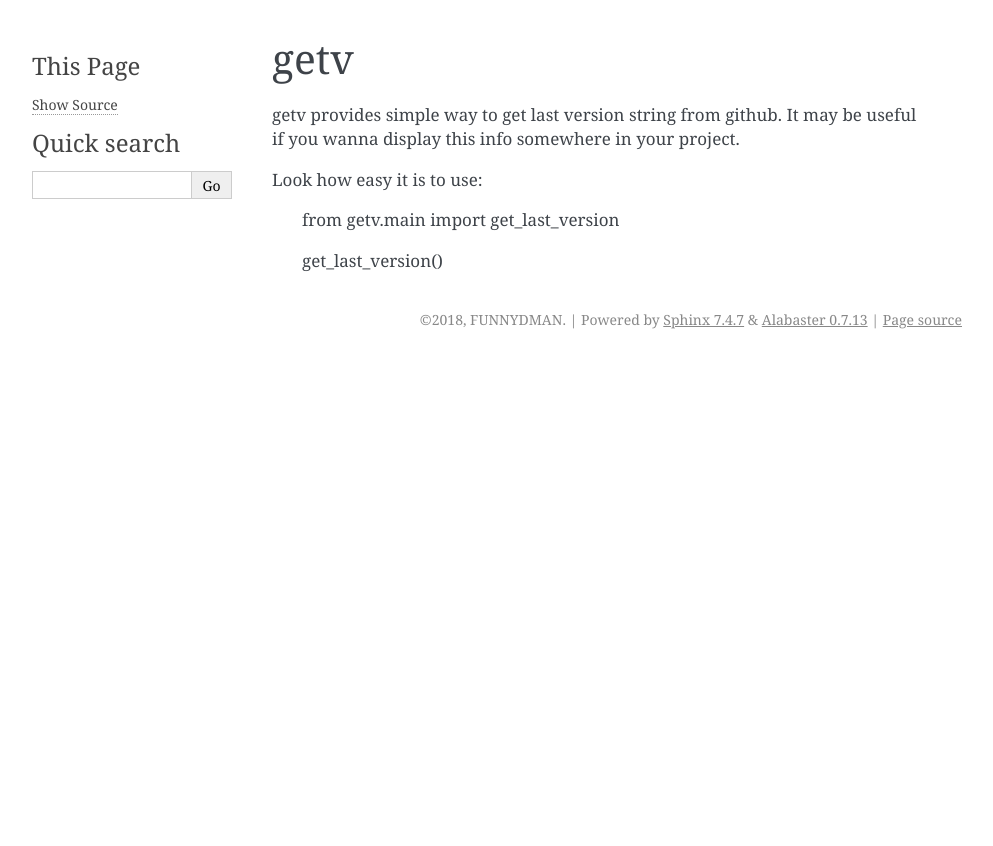
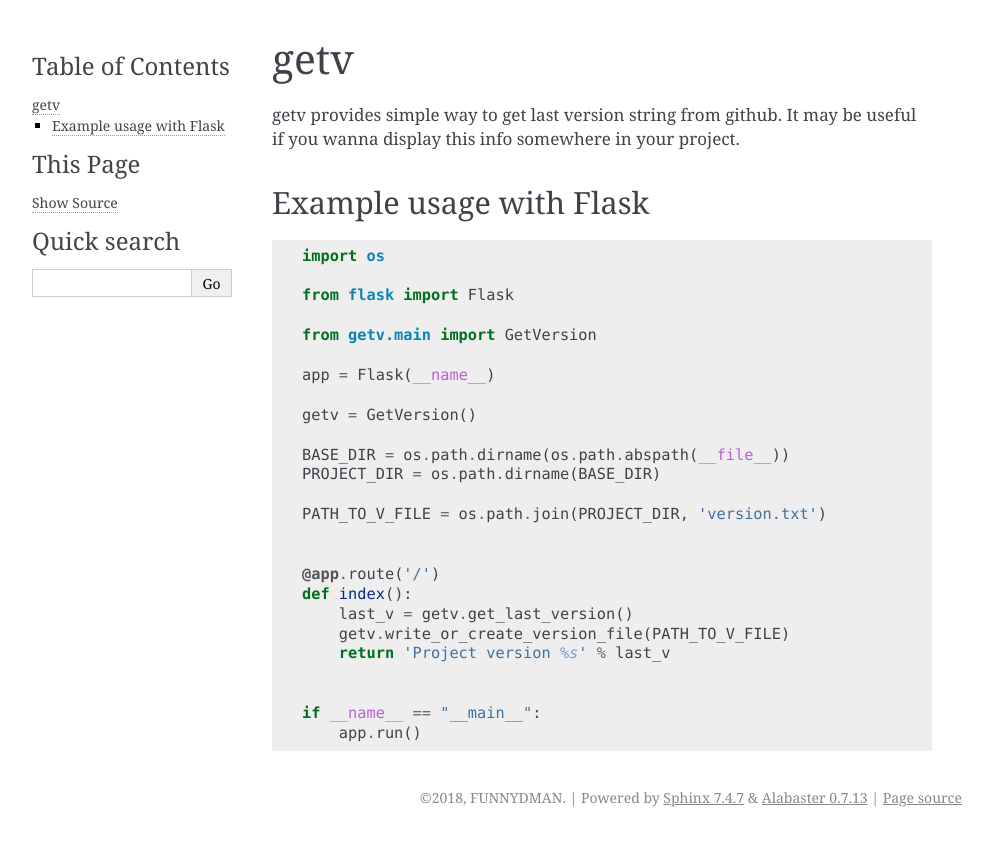
Before and after one commit to FUNNYDMAN/getv, a Sphinx documentation site: the page built from docs/index.rst, in a window 1280 px wide. Shown: the top 846 px of the page, without its empty margins (148-1141 px from the left). Built offline with Sphinx 7.4.7, drawn with Linux system fonts in a browser that asks for light colours.

Commit message:
add simple exapmle usage for flask

```diff
--- a/docs/conf.py
+++ b/docs/conf.py
@@ -12,10 +12,12 @@
 # add these directories to sys.path here. If the directory is relative to the
 # documentation root, use os.path.abspath to make it absolute, like shown here.
 #
-# import os
-# import sys
-# sys.path.insert(0, os.path.abspath('.'))
 
+import os
+import sys
+
+PROJECT_ROOT = os.path.dirname(os.path.abspath('.'))
+sys.path.insert(0, os.path.join(PROJECT_ROOT, 'getv'))
 
 # -- Project information -----------------------------------------------------
 
@@ -28,7 +30,6 @@ version = ''
 # The full version, including alpha/beta/rc tags
 release = '0.0.2'
 
-
 # -- General configuration ---------------------------------------------------
 
 # If your documentation needs a minimal Sphinx version, state it here.
@@ -38,8 +39,7 @@ release = '0.0.2'
 # Add any Sphinx extension module names here, as strings. They can be
 # extensions coming with Sphinx (named 'sphinx.ext.*') or your custom
 # ones.
-extensions = [
-]
+extensions = ['sphinx.ext.autodoc']
 
 # Add any paths that contain templates here, relative to this directory.
 templates_path = ['_templates']
@@ -67,7 +67,6 @@ exclude_patterns = ['_build', 'Thumbs.db', '.DS_Store']
 
 # The name of the Pygments (syntax highlighting) style to use.
 pygments_style = 'sphinx'
-
 
 # -- Options for HTML output -------------------------------------------------
 
@@ -103,7 +102,6 @@ html_static_path = ['_static']
 # Output file base name for HTML help builder.
 htmlhelp_basename = 'getvdoc'
 
-
 # -- Options for LaTeX output ------------------------------------------------
 
 latex_elements = {
@@ -132,7 +130,6 @@ latex_documents = [
      'FUNNYDMAN', 'manual'),
 ]
 
-
 # -- Options for manual page output ------------------------------------------
 
 # One entry per manual page. List of tuples
@@ -141,7 +138,6 @@ man_pages = [
     (master_doc, 'getv', 'getv Documentation',
      [author], 1)
 ]
-
 
 # -- Options for Texinfo output ----------------------------------------------
 
--- a/docs/index.rst
+++ b/docs/index.rst
@@ -1,10 +1,36 @@
 getv
-========
+====
 
 getv provides simple way to get last version string from github. It may be useful if you wanna display this info somewhere in your project.
 
-Look how easy it is to use:
+Example usage with Flask
+------------------------
 
-    from getv.main import get_last_version
+.. code-block:: python
 
-    get_last_version()
+    import os
+
+    from flask import Flask
+
+    from getv.main import GetVersion
+
+    app = Flask(__name__)
+
+    getv = GetVersion()
+
+    BASE_DIR = os.path.dirname(os.path.abspath(__file__))
+    PROJECT_DIR = os.path.dirname(BASE_DIR)
+
+    PATH_TO_V_FILE = os.path.join(PROJECT_DIR, 'version.txt')
+
+
+    @app.route('/')
+    def index():
+        last_v = getv.get_last_version()
+        getv.write_or_create_version_file(PATH_TO_V_FILE)
+        return 'Project version %s' % last_v
+
+
+    if __name__ == "__main__":
+        app.run()
+..
```
